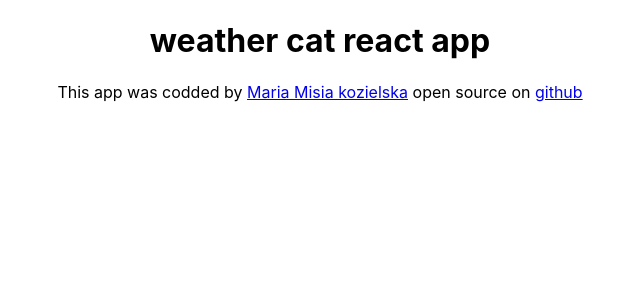
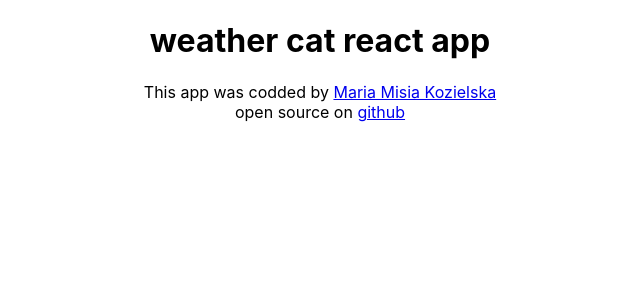
Before and after one commit to misshia/my-app-weather, a React (Create React App) app: page / in a window 1280 px wide. Shown: the top 300 px of the page, without its empty margins (320-960 px from the left). Built offline with nearby package versions, Linux system fonts and the light colour scheme.

Commit message:
bootstrap added

```diff
--- a/src/Footer.js
+++ b/src/Footer.js
@@ -9,8 +9,9 @@ export default function Footer () {
           href="https://www.linkedin.com/in/maria-kozielska-5018751bb"
           target="_blank"
           rel="noreferrer"
-        > Maria Misia kozielska
+        > Maria Misia Kozielska
         </a>{" "}
+        <br />
           open source on {" "}
           <a
           href= "https://github.com/misshia/my-app-weather"
--- a/src/footer.css
+++ b/src/footer.css
@@ -0,0 +1,3 @@
+.link-dark {
+    color: pink;
+}
```
